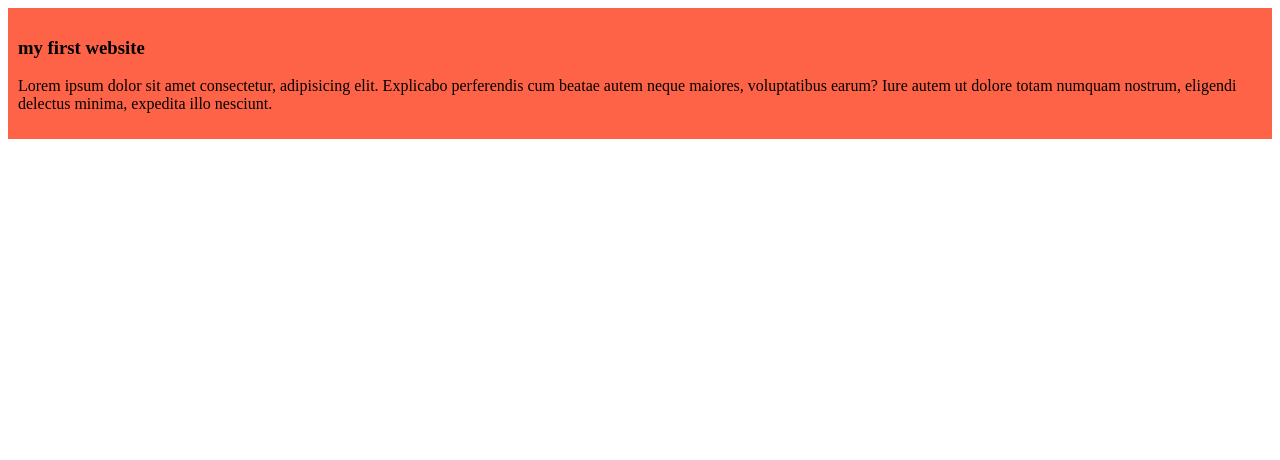
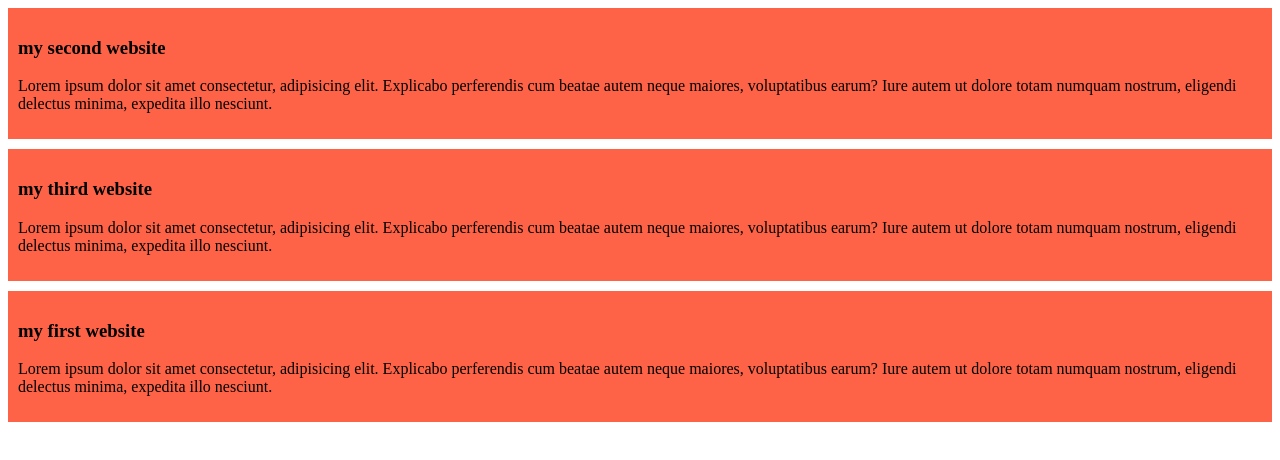
Before and after one commit to afrinanika844/my-simple-website-, a plain HTML site: page index.html in a window 1280 px wide. Drawn offline with Linux system fonts and the light colour scheme.

Commit message:
added the second andt the third bolg

```diff
--- a/index.html
+++ b/index.html
@@ -8,6 +8,15 @@
 </head>
 <body>
     <div>
+        <h3>my second website</h3>
+        <p>Lorem ipsum dolor sit amet consectetur, adipisicing elit. Explicabo perferendis cum beatae autem neque maiores, voluptatibus earum? Iure autem ut dolore totam numquam nostrum, eligendi delectus minima, expedita illo nesciunt.</p>
+    </div>
+
+     <div>
+        <h3>my third website</h3>
+        <p>Lorem ipsum dolor sit amet consectetur, adipisicing elit. Explicabo perferendis cum beatae autem neque maiores, voluptatibus earum? Iure autem ut dolore totam numquam nostrum, eligendi delectus minima, expedita illo nesciunt.</p>
+    </div>
+    <div>
         <h3>my first website</h3>
         <p>Lorem ipsum dolor sit amet consectetur, adipisicing elit. Explicabo perferendis cum beatae autem neque maiores, voluptatibus earum? Iure autem ut dolore totam numquam nostrum, eligendi delectus minima, expedita illo nesciunt.</p>
     </div>
--- a/styles/blog.css
+++ b/styles/blog.css
@@ -1,4 +1,5 @@
 div{
     background-color: tomato;
     padding: 10px;
+    margin-bottom: 10px;
 }
```
